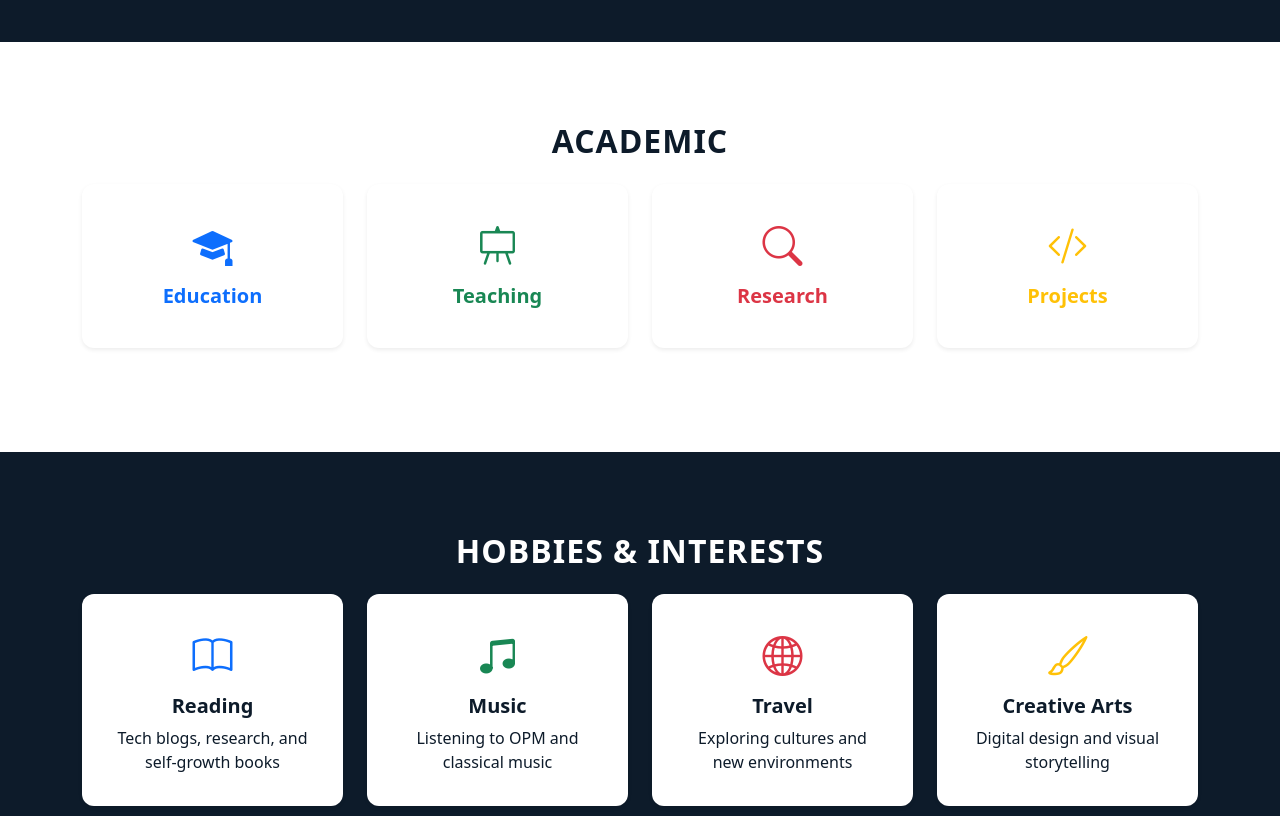
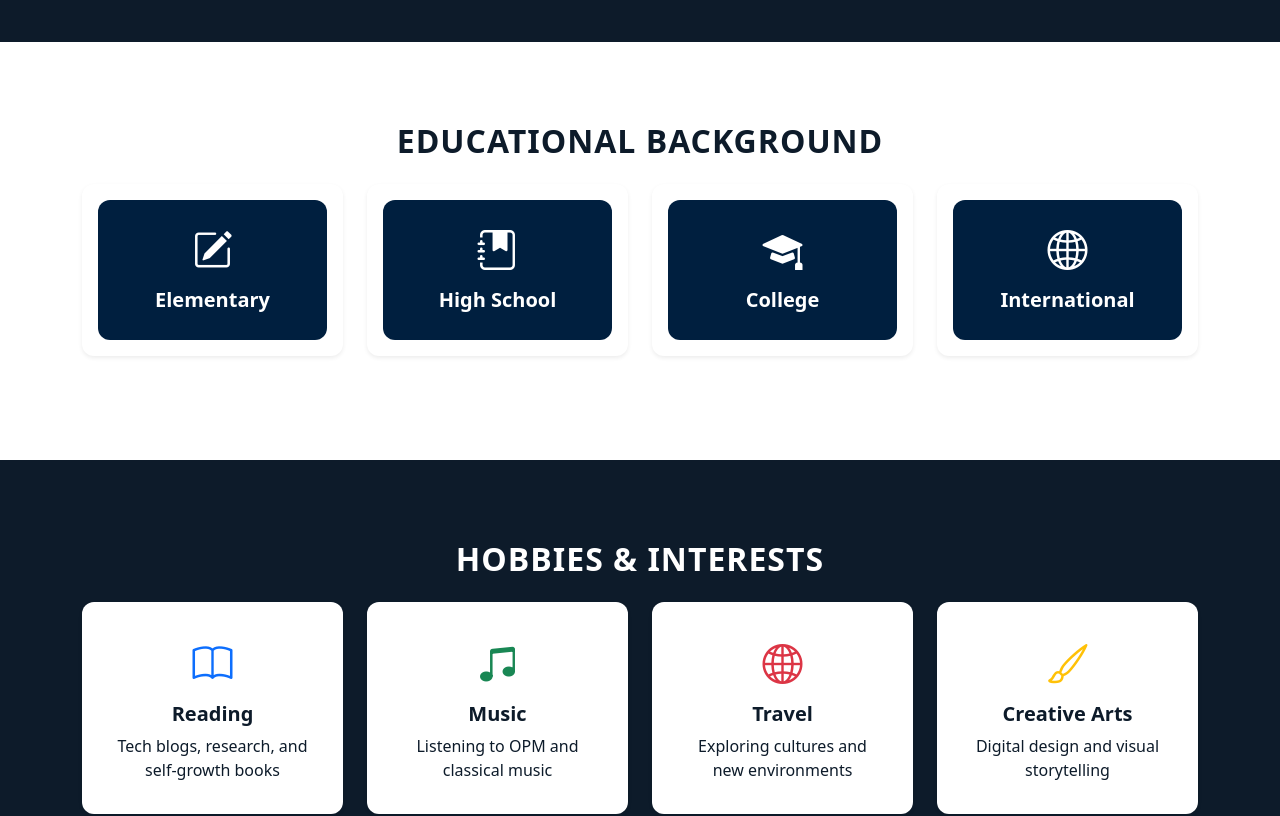
Before and after one commit to LyleZhyla/responsive-website, a React (Create React App) app: page / in a window 1280 px wide. Shown: the part 1100-1916 px from the top of the page. Built offline with nearby package versions, Linux system fonts and the light colour scheme.

Commit message:
improved layout in academics

```diff
--- a/src/Academic.js
+++ b/src/Academic.js
@@ -1,9 +1,9 @@
 import React, { useState } from "react";
 import { Container, Row, Col, Card, Modal, Button } from "react-bootstrap";
 
-export default function Academic() {
+export default function EducationalBackground() {
   const [show, setShow] = useState(false);
-  const [modalContent, setModalContent] = useState({ title: "", body: "" });
+  const [modalContent, setModalContent] = useState({ title: "", body: null });
 
   const handleClose = () => setShow(false);
   const handleShow = (title, body) => {
@@ -12,89 +12,155 @@ export default function Academic() {
   };
 
   return (
-    <section id="academic">
+    <section id="educational-background">
       <Container>
-        <h2 className="fw-bold mb-4 text-center">Academic</h2>
+        <h2 className="fw-bold mb-4 text-center">Educational Background</h2>
         <Row>
-          {/* Education */}
+          {/* Elementary */}
           <Col md={6} lg={3}>
             <Card
               className="shadow-sm border-0 mb-4 text-center p-3 card-hover"
               onClick={() =>
                 handleShow(
-                  "Education",
-                  "MSIT - Master of Science in Information Technology\nBSIT (Cum Laude) - Bachelor of Science in Information Technology\nExchange Student - Indonesia Program"
+                  "Elementary",
+                  <>
+                    <p>
+                      <strong>Camiling North Elementary School</strong>
+                      <br />
+                      <em>2008 - 2014</em>
+                    </p>
+                    <p><strong>Awards:</strong></p>
+                    <ul>
+                      <li>Class Salutatorian</li>
+                      <li>Athlete of the Year</li>
+                    </ul>
+                  </>
                 )
               }
               style={{ cursor: "pointer" }}
             >
-              <Card.Body>
-                <i className="bi bi-mortarboard-fill fs-1 text-primary"></i>
-                <Card.Title className="fw-bold text-primary mt-2">
-                  Education
+              <Card.Body style={{ backgroundColor: "#001f3f", borderRadius: "12px", padding: "20px" }}>
+                <i className="bi bi-pencil-square fs-1 text-white"></i>
+                <Card.Title className="fw-bold text-white mt-2">
+                  Elementary
                 </Card.Title>
               </Card.Body>
             </Card>
           </Col>
 
-          {/* Teaching */}
+          {/* High School */}
           <Col md={6} lg={3}>
             <Card
               className="shadow-sm border-0 mb-4 text-center p-3 card-hover"
               onClick={() =>
                 handleShow(
-                  "Teaching",
-                  "Undergraduate: Discrete Math, Database Mgmt\nGraduate: Database Security, Research Methods"
+                  "High School",
+                  <>
+                    <p>
+                      <strong>Camiling Catholic School, Inc.</strong>
+                      <br />
+                      Junior High School
+                      <br />
+                      <em>2014 - 2018</em>
+                    </p>
+                    <p><strong>Awards:</strong></p>
+                    <ul>
+                      <li>With Honor Awardee</li>
+                      <li>Athlete of the Year</li>
+                    </ul>
+                    <hr />
+                    <p>
+                      <strong>Camiling Catholic School, Inc.</strong>
+                      <br />
+                      Senior High School
+                      <br />
+                      <em>2018 - 2020</em>
+                    </p>
+                    <p><strong>Awards:</strong></p>
+                    <ul>
+                      <li>With High Honor Awardee</li>
+                      <li>Athlete of the Year</li>
+                      <li>Outstanding Choir Member</li>
+                    </ul>
+                  </>
                 )
               }
               style={{ cursor: "pointer" }}
             >
-              <Card.Body>
-                <i className="bi bi-easel fs-1 text-success"></i>
-                <Card.Title className="fw-bold text-success mt-2">
-                  Teaching
+              <Card.Body style={{ backgroundColor: "#001f3f", borderRadius: "12px", padding: "20px" }}>
+                <i className="bi bi-journal-bookmark-fill fs-1 text-white"></i>
+                <Card.Title className="fw-bold text-white mt-2">
+                  High School
                 </Card.Title>
               </Card.Body>
             </Card>
           </Col>
 
-          {/* Research */}
+          {/* College */}
           <Col md={6} lg={3}>
             <Card
               className="shadow-sm border-0 mb-4 text-center p-3 card-hover"
               onClick={() =>
                 handleShow(
-                  "Research",
-                  "Focus: Database Security, Alumni Platforms, Disaster Response Systems"
+                  "College",
+                  <>
+                    <p>
+                      <strong>Tarlac Agricultural University</strong>
+                      <br />
+                      Bachelor of Science in Information Technology
+                      <br />
+                      <em>2020 - 2024</em>
+                    </p>
+                    <p><strong>Awards:</strong></p>
+                    <ul>
+                      <li>Cum Laude</li>
+                      <li>College of Engineering and Technology Outstanding Student</li>
+                    </ul>
+                  </>
                 )
               }
               style={{ cursor: "pointer" }}
             >
-              <Card.Body>
-                <i className="bi bi-search fs-1 text-danger"></i>
-                <Card.Title className="fw-bold text-danger mt-2">
-                  Research
+              <Card.Body style={{ backgroundColor: "#001f3f", borderRadius: "12px", padding: "20px" }}>
+                <i className="bi bi-mortarboard-fill fs-1 text-white"></i>
+                <Card.Title className="fw-bold text-white mt-2">
+                  College
                 </Card.Title>
               </Card.Body>
             </Card>
           </Col>
 
-          {/* Projects */}
+          {/* International */}
           <Col md={6} lg={3}>
             <Card
               className="shadow-sm border-0 mb-4 text-center p-3 card-hover"
               onClick={() =>
                 handleShow(
-                  "Projects",
-                  "Library Management System, Bookstore System, Disaster Response Platform"
+                  "International",
+                  <>
+                    <p>
+                      <strong>
+                        Universitas Bhinneka Nusantara, Malang, Indonesia (former STIKI, Malang)
+                      </strong>
+                      <br />
+                      Sistem Informasi
+                      <br />
+                      <em>2023 - 2024</em>
+                    </p>
+                    <p><strong>Awards:</strong></p>
+                    2nd International Student Conference
+                    <ul>
+                      <li>2nd Best Paper Awardee</li>
+                    </ul>
+                  </>
                 )
               }
               style={{ cursor: "pointer" }}
             >
-              <Card.Body>
-                <i className="bi bi-code-slash fs-1 text-warning"></i>
-                <Card.Title className="fw-bold text-warning mt-2">
-                  Projects
+              <Card.Body style={{ backgroundColor: "#001f3f", borderRadius: "12px", padding: "20px" }}>
+                <i className="bi bi-globe2 fs-1 text-white"></i>
+                <Card.Title className="fw-bold text-white mt-2">
+                  International
                 </Card.Title>
               </Card.Body>
             </Card>
@@ -103,15 +169,11 @@ export default function Academic() {
       </Container>
 
       {/* Modal */}
-      <Modal show={show} onHide={handleClose} centered>
+      <Modal show={show} onHide={handleClose} centered size="lg">
         <Modal.Header closeButton>
           <Modal.Title>{modalContent.title}</Modal.Title>
         </Modal.Header>
-        <Modal.Body>
-          {modalContent.body.split("\n").map((line, index) => (
-            <p key={index}>{line}</p>
-          ))}
-        </Modal.Body>
+        <Modal.Body>{modalContent.body}</Modal.Body>
         <Modal.Footer>
           <Button variant="secondary" onClick={handleClose}>
             Close
--- a/src/App.js
+++ b/src/App.js
@@ -139,7 +139,7 @@ function App() {
       </section>
 
       {/* Footer */}
-      <footer className="bg-dark text-white text-center py-3 mt-4">
+      <footer className="text-white text-center py-3 mt-4">
         © {new Date().getFullYear()} My Portfolio | Built with React & Bootstrap
       </footer>
     </>
```
